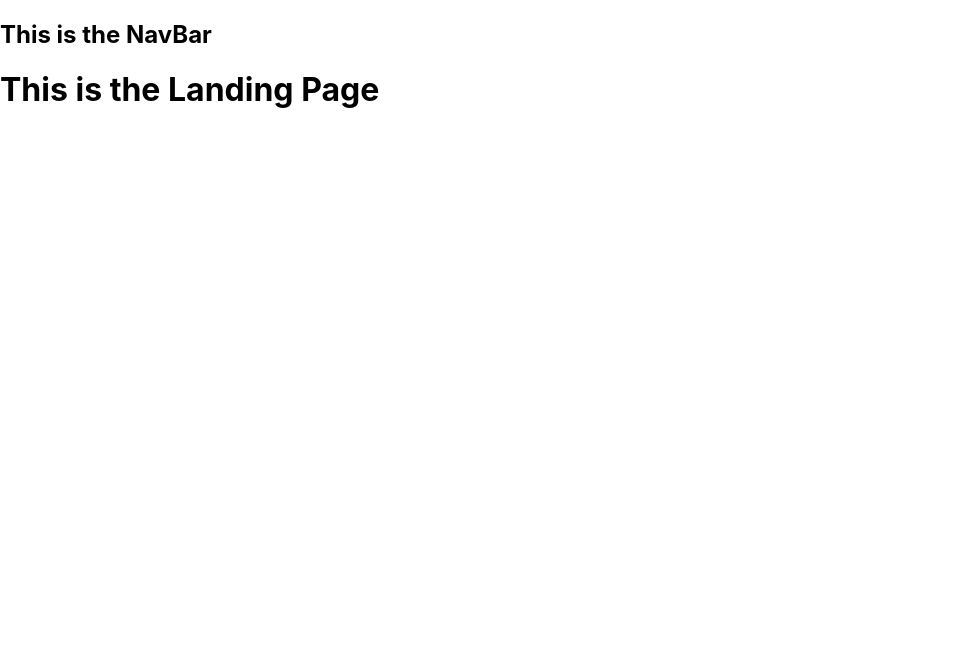
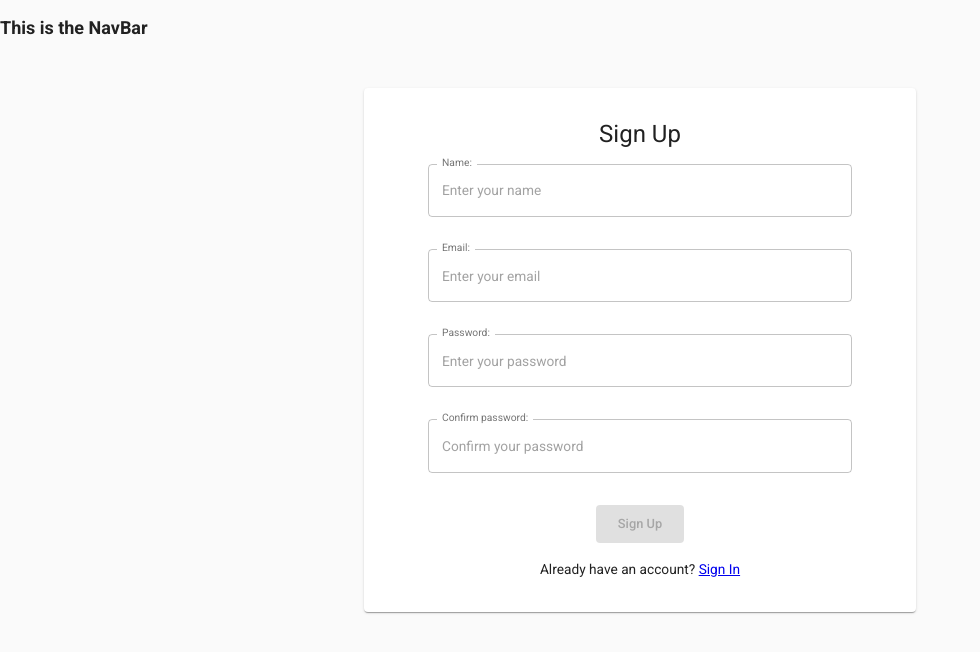
Before and after one commit to hatchways/team-dragon, a React (Create React App) app in the folder client/: page /register in a window 1280 px wide. Shown: the top 652 px of the page, without its empty margins (0-980 px from the left). Built offline with nearby package versions, Linux system fonts and the light colour scheme.

Commit message:
created Login and Register pages

```diff
--- a/client/package.json
+++ b/client/package.json
@@ -4,6 +4,7 @@
   "private": true,
   "dependencies": {
     "@material-ui/core": "^4.11.0",
+    "axios": "^0.20.0",
     "react": "^16.8.6",
     "react-dom": "^16.8.6",
     "react-router-dom": "^5.0.1",
--- a/client/src/App.css
+++ b/client/src/App.css
@@ -1,33 +1,3 @@
 .App {
   text-align: center;
 }
-
-.App-logo {
-  animation: App-logo-spin infinite 20s linear;
-  height: 40vmin;
-  pointer-events: none;
-}
-
-.App-header {
-  background-color: #282c34;
-  min-height: 100vh;
-  display: flex;
-  flex-direction: column;
-  align-items: center;
-  justify-content: center;
-  font-size: calc(10px + 2vmin);
-  color: white;
-}
-
-.App-link {
-  color: #61dafb;
-}
-
-@keyframes App-logo-spin {
-  from {
-    transform: rotate(0deg);
-  }
-  to {
-    transform: rotate(360deg);
-  }
-}
--- a/client/src/App.js
+++ b/client/src/App.js
@@ -3,11 +3,13 @@ import { MuiThemeProvider } from "@material-ui/core";
 import { BrowserRouter, Route, Switch } from "react-router-dom";
 import { DataProvider } from "./DataContext";
 import { theme } from "./themes/theme";
-import LandingPage from "./pages/Landing";
+import "./App.css";
+
 import NavBar from "./components/NavBar";
-
-import "./App.css";
+import Landing from "./pages/Landing";
 import NewGame from "./pages/NewGame";
+import Register from "./pages/Register";
+import Login from "./pages/Login";
 
 function App() {
   return (
@@ -16,8 +18,10 @@ function App() {
         <BrowserRouter>
           <NavBar />
           <Switch>
-            <Route path="/new" component={NewGame} />
-            <Route path="/" component={LandingPage} />
+            <Route exact path="/register" component={Register} />
+            <Route exact path="/login" component={Login} />
+            <Route exact path="/new" component={NewGame} />
+            <Route path="/" component={Landing} />
           </Switch>
         </BrowserRouter>
       </MuiThemeProvider>
--- a/client/src/index.css
+++ b/client/src/index.css
@@ -1,13 +1,7 @@
 body {
   margin: 0;
-  font-family: -apple-system, BlinkMacSystemFont, "Segoe UI", "Roboto", "Oxygen",
-    "Ubuntu", "Cantarell", "Fira Sans", "Droid Sans", "Helvetica Neue",
-    sans-serif;
+  padding: 0;
+  font-family: 'Roboto', sans-serif;
   -webkit-font-smoothing: antialiased;
   -moz-osx-font-smoothing: grayscale;
 }
-
-code {
-  font-family: source-code-pro, Menlo, Monaco, Consolas, "Courier New",
-    monospace;
-}
--- /dev/null
+++ b/client/src/pages/Login.js
@@ -0,0 +1,111 @@
+import React, { useState } from 'react';
+import { Link } from 'react-router-dom';
+import { makeStyles } from "@material-ui/core/styles";
+import { Button, Card, Container, CssBaseline, TextField, Typography } from '@material-ui/core';
+
+const useStyles = makeStyles(theme => ({
+  root: {
+    paddingTop: theme.spacing(4),
+  },
+  card: {
+    padding: "2rem 4rem",
+  },
+  form: {
+    display: "flex",
+    flexDirection: "column",
+    alignItems: "center",
+  },
+  textField: {
+    fontFamily: theme.fontFamily,
+    margin: "1rem 0",
+  },
+  button: {
+    margin: "1rem 0",
+  }
+}));
+
+function Login() {
+  const classes = useStyles();
+
+  const [email, setEmail] = useState('');
+  const [password, setPassword] = useState('');
+  const [isLoading, setLoading] = useState(false);
+  const [errors, setErrors] = useState({});
+
+  const validateForm = () => {
+    return (
+      email.length > 0 &&
+      password.length > 0
+    )
+  }
+
+  const handleSubmit = async (e) => {
+    e.preventDefault();
+    setLoading(true);
+
+    try {
+      console.log('TODO');
+    } catch(err) {
+      console.log(err);
+      setLoading(false);
+    }
+  }
+
+  return (
+    <Container className={classes.root} maxWidth="sm">
+      <CssBaseline />
+      <Card className={classes.card}>
+        <form className={classes.form} onSubmit={handleSubmit}>
+          <Typography variant="h3">
+            Sign In
+          </Typography>
+
+          <TextField
+            className={classes.textField}
+            fullWidth
+            variant="outlined"
+            InputLabelProps={{ shrink: true }}
+            label="Email:"
+            type="email"
+            id="email"
+            name="email"
+            placeholder="Enter your email"
+            value={email}
+            onChange={(e) => setEmail(e.target.value)}
+          />
+
+          <TextField
+            className={classes.textField}
+            fullWidth
+            variant="outlined"
+            InputLabelProps={{ shrink: true }}
+            label="Password:"
+            type="password"
+            id="password"
+            name="password"
+            placeholder="Enter your password"
+            value={password}
+            onChange={(e) => setPassword(e.target.value)}
+          />
+
+          <Button
+            className={classes.button}
+            variant="contained"
+            color="primary"
+            size="large"
+            disabled={isLoading || !validateForm()}
+          >
+            Sign Up
+          </Button>
+
+          <Typography variant="body1">
+            Don't have an account? <Link to="/register">Sign Up</Link>
+          </Typography>
+        </form>
+      </Card>
+
+    </Container>
+  )
+}
+
+export default Login;
--- /dev/null
+++ b/client/src/pages/Register.js
@@ -0,0 +1,143 @@
+import React, { useState } from 'react';
+import { Link } from 'react-router-dom';
+import { makeStyles } from "@material-ui/core/styles";
+import { Button, Card, Container, CssBaseline, TextField, Typography } from '@material-ui/core';
+
+const useStyles = makeStyles(theme => ({
+  root: {
+    paddingTop: theme.spacing(4),
+  },
+  card: {
+    padding: "2rem 4rem",
+  },
+  form: {
+    display: "flex",
+    flexDirection: "column",
+    alignItems: "center",
+  },
+  textField: {
+    fontFamily: theme.fontFamily,
+    margin: "1rem 0",
+  },
+  button: {
+    margin: "1rem 0",
+  }
+}));
+
+function Register() {
+  const classes = useStyles();
+
+  const [name, setName] = useState('');
+  const [email, setEmail] = useState('');
+  const [password, setPassword] = useState('');
+  const [password2, setPassword2] = useState('');
+  const [isLoading, setLoading] = useState(false);
+  const [errors, setErrors] = useState({});
+
+  const validateForm = () => {
+    return (
+      name.length > 0 &&
+      email.length > 0 &&
+      password.length > 0 &&
+      password === password2
+    )
+  }
+
+  const handleSubmit = async (e) => {
+    e.preventDefault();
+    setLoading(true);
+
+    try {
+      console.log('TODO');
+    } catch(err) {
+      console.log(err);
+      setLoading(false);
+    }
+  }
+
+  return (
+    <Container className={classes.root} maxWidth="sm">
+      <CssBaseline />
+      <Card className={classes.card}>
+        <form className={classes.form} onSubmit={handleSubmit}>
+          <Typography variant="h3">
+            Sign Up
+          </Typography>
+
+          <TextField
+            className={classes.textField}
+            fullWidth
+            variant="outlined"
+            InputLabelProps={{ shrink: true }}
+            label="Name:"
+            type="text"
+            id="name"
+            name="name"
+            placeholder="Enter your name"
+            value={name}
+            onChange={(e) => setName(e.target.value)}
+          />
+
+          <TextField
+            className={classes.textField}
+            fullWidth
+            variant="outlined"
+            InputLabelProps={{ shrink: true }}
+            label="Email:"
+            type="email"
+            id="email"
+            name="email"
+            placeholder="Enter your email"
+            value={email}
+            onChange={(e) => setEmail(e.target.value)}
+          />
+
+          <TextField
+            className={classes.textField}
+            fullWidth
+            variant="outlined"
+            InputLabelProps={{ shrink: true }}
+            label="Password:"
+            type="password"
+            id="password"
+            name="password"
+            placeholder="Enter your password"
+            value={password}
+            onChange={(e) => setPassword(e.target.value)}
+          />
+
+        <TextField
+            className={classes.textField}
+            fullWidth
+            variant="outlined"
+            InputLabelProps={{ shrink: true }}
+            label="Confirm password:"
+            type="password"
+            id="password2"
+            name="password2"
+            placeholder="Confirm your password"
+            value={password2}
+            onChange={(e) => setPassword2(e.target.value)}
+          />
+
+          <Button
+            className={classes.button}
+            variant="contained"
+            color="primary"
+            size="large"
+            disabled={isLoading || !validateForm()}
+          >
+            Sign Up
+          </Button>
+
+          <Typography variant="body1">
+            Already have an account? <Link to="/login">Sign In</Link>
+          </Typography>
+        </form>
+      </Card>
+
+    </Container>
+  )
+}
+
+export default Register;
```
Also changed, not shown: 1 other file (tests, documents, lock files or other folders).
